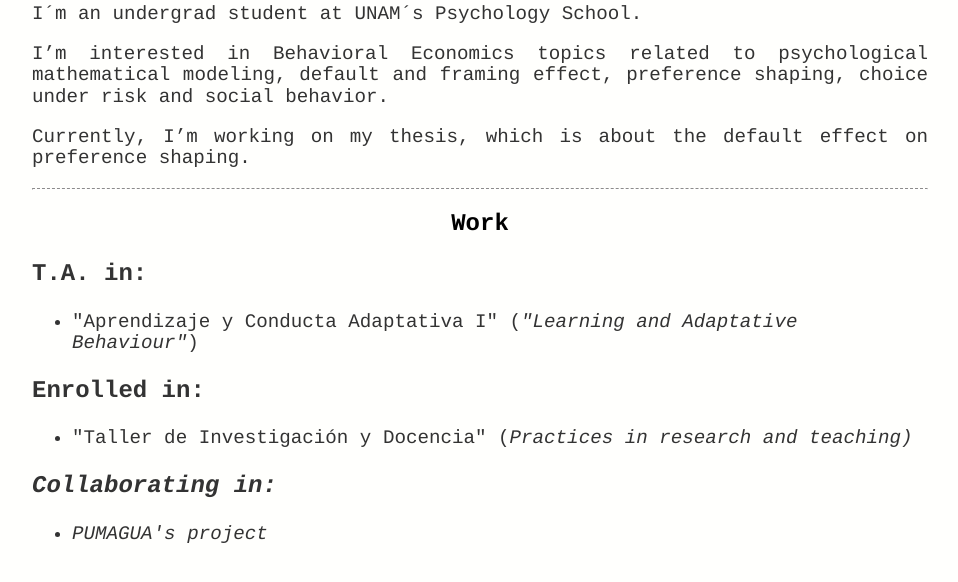
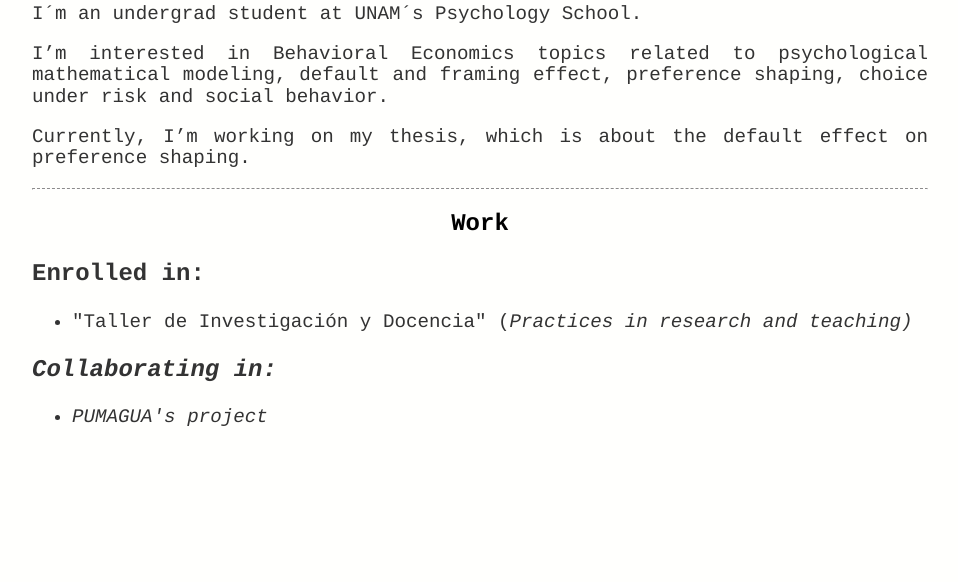
Before and after one commit to BouzasLab25/bouzaslab25.github.io, a Jekyll site: the page built from people/al_Kathya.html, in a window 1280 px wide and 900 px high, scrolled down 889 px. Shown: the top 582 px of the window, without its empty margins (160-1118 px from the left). Built offline with Jekyll 4.4.1, drawn with Linux system fonts in a browser that asks for light colours.

Commit message:
Update al_Kathya.html

```diff
--- a/people/al_Kathya.html
+++ b/people/al_Kathya.html
@@ -26,10 +26,6 @@
 
 <hr class='style9'>
  <h2>Work</h2>
-<p style="text-align:justify"><b>T.A. in:</b></p>
-	<ul>
-	<li class='ho' > "Aprendizaje y Conducta Adaptativa I" (<i>"Learning and Adaptative Behaviour"</i>)</li>
-	</ul>
 <p style="text-align:justify"><b>Enrolled in:</b></p>
 	<ul>
 	<li class='ho' >"Taller de Investigación y Docencia" (<i>Practices in research and teaching</>)</li>
```
